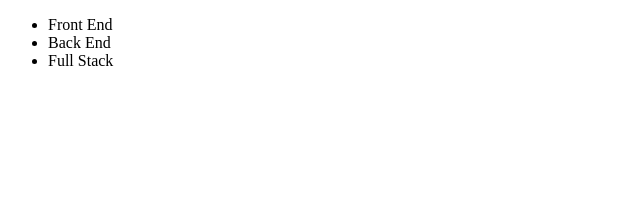
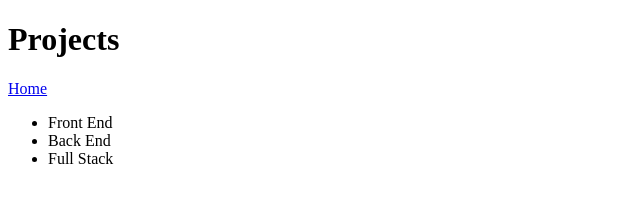
Before and after one commit to chansard81/chansard81.github.io, a plain HTML site: page projects.html in a window 1280 px wide. Shown: the whole page, without its empty margins (0-640 px from the left). Drawn offline with Linux system fonts and the light colour scheme.

Commit message:
Edited home link and header in projects.html

```diff
--- a/projects.html
+++ b/projects.html
@@ -7,6 +7,12 @@
     <title>Projects</title>
   </head>
   <body>
+    <header>
+      <h1>Projects</h1>
+    </header>
+    <nav>
+      <a href="/index.html">Home</a>
+    </nav>
     <ul>
       <li>Front End</li>
       <li>Back End</li>
```
